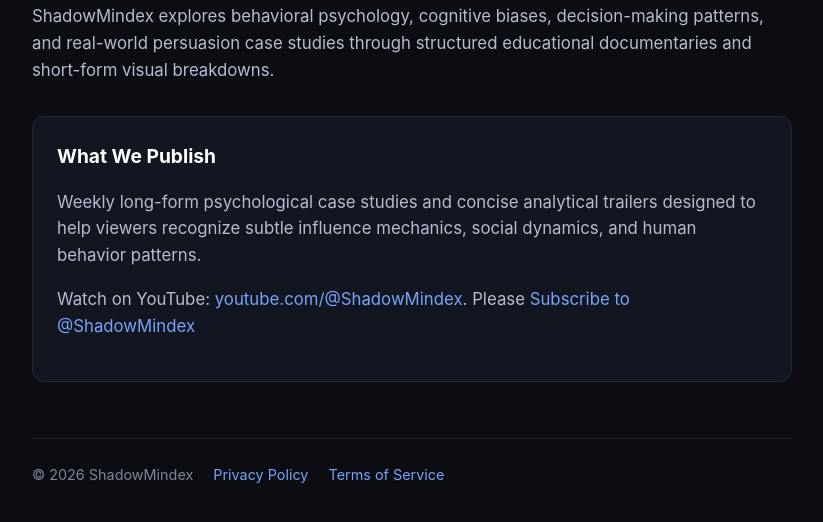
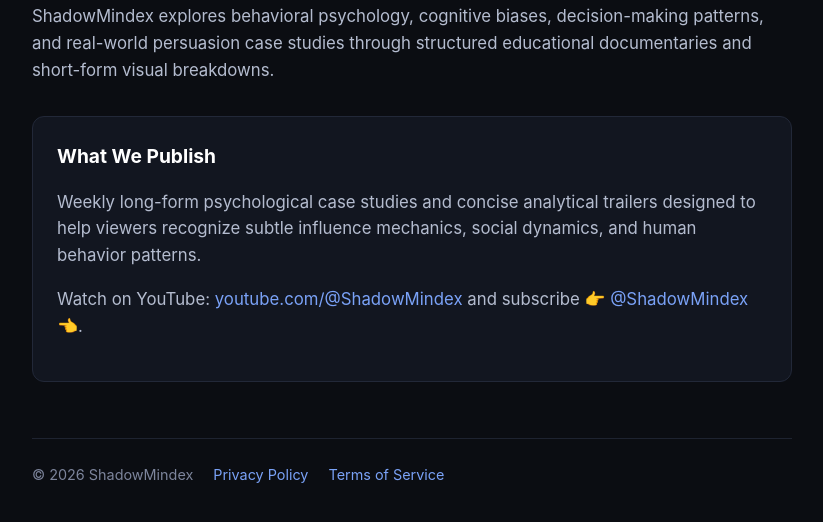
Before and after one commit to shadowmindex/shadowmindex.github.io, a plain HTML site: page index.html in a window 1280 px wide. Shown: the part 184-706 px from the top of the page, without its empty margins (228-1051 px from the left). Drawn offline with Linux system fonts and the light colour scheme.

Commit message:
Update index.html

```diff
--- a/index.html
+++ b/index.html
@@ -83,8 +83,7 @@
         Weekly long-form psychological case studies and concise analytical trailers designed to help viewers recognize subtle influence mechanics, social dynamics, and human behavior patterns.
       </p>
       <p>
-        Watch on YouTube: <a href="https://www.youtube.com/@ShadowMindex" target="_blank" rel="noopener">youtube.com/@ShadowMindex</a>.
-        Please <a href="https://www.youtube.com/@ShadowMindex?sub_confirmation=1" target="_blank" rel="noopener">Subscribe to @ShadowMindex</a>
+        Watch on YouTube: <a href="https://www.youtube.com/@ShadowMindex" target="_blank" rel="noopener">youtube.com/@ShadowMindex</a> and subscribe <a href="https://www.youtube.com/@ShadowMindex?sub_confirmation=1" target="_blank" rel="noopener">👉 @ShadowMindex 👈</a>.
       </p>
     </div>
 
```
